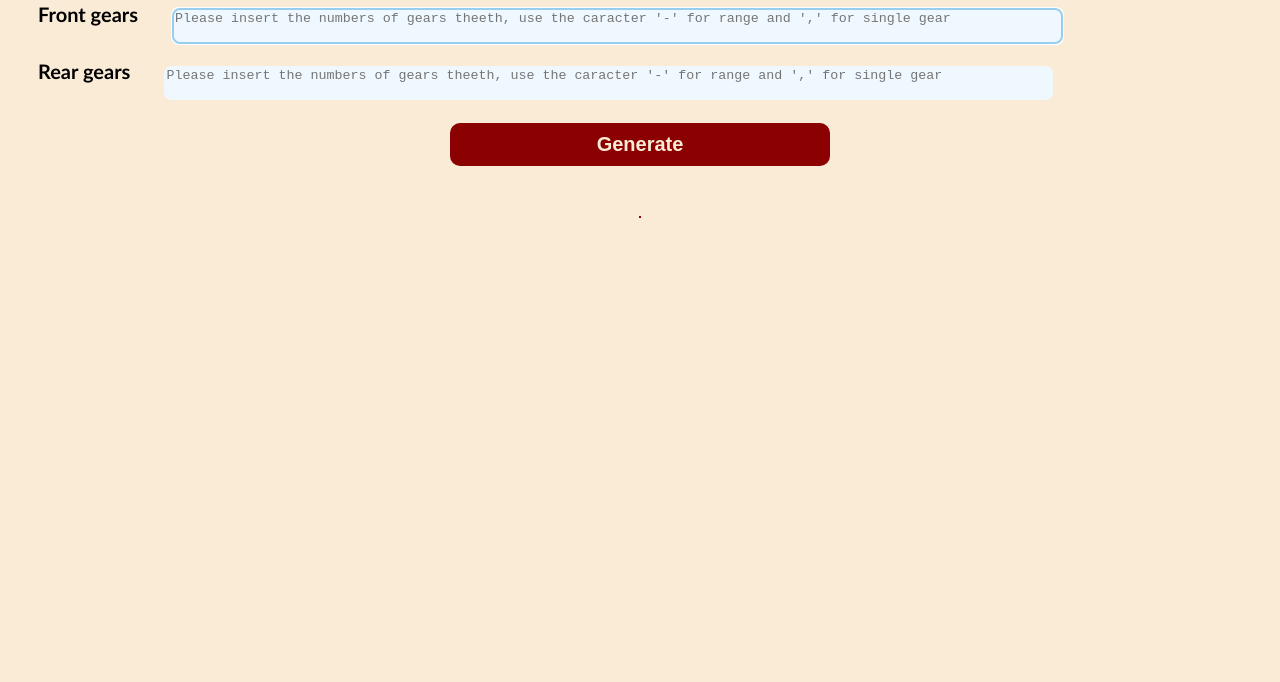
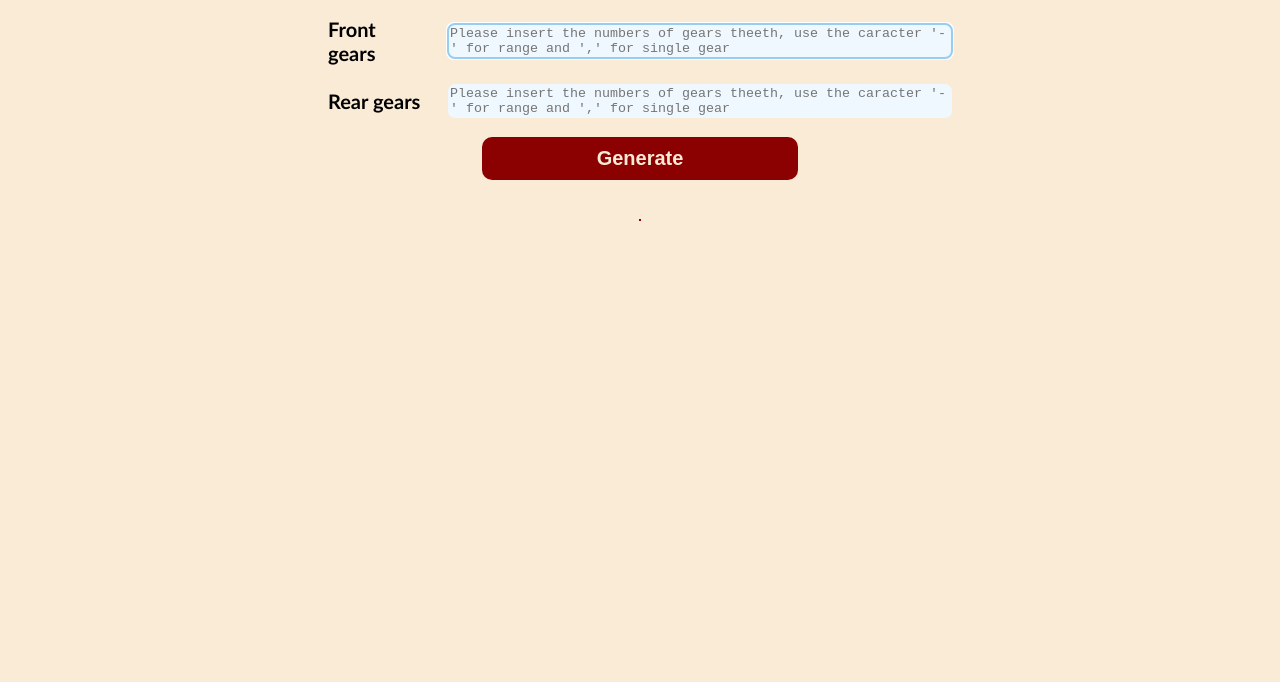
Before and after one commit to DanieleMeloni/html-gear-ratios, a plain HTML site: page index.html in a window 1280 px wide. Shown: the part 118-800 px from the top of the page. Drawn offline with Linux system fonts and the light colour scheme.

Commit message:
Add files via upload

```diff
--- a/index.html
+++ b/index.html
@@ -13,11 +13,20 @@
       table, th, td {
         border: 1px solid rgba(117, 10, 10, 0.3);
       }
-      div {
-        width: 100%;
-        margin-bottom: 50px;
+      .head {
+        display: flex;
+        flex-direction: column;
+        margin-bottom: 20px;
+      }
 
-      }
+      .head > div {
+        display: flex;
+        gap: 20px;
+        align-items: center;
+        justify-content: center
+
+
+;      }
 
       h1 {
         text-align: center;
@@ -27,37 +36,34 @@
 
       }
       label {
-        margin-left: auto;
-
-        width: 10%px;
-
-        line-height: 10px;
-        vertical-align: top ;
-
+        display:inline-flex;
+        flex-basis: 100px;
 
         font-size: 20px;
         font-weight: bold;
 
-        margin-top: 11px;
-        margin-bottom: 11px;
-        margin-right: 30px;
-        margin-left: 30px;
+
+        margin-left: 5%;
+
       }
+
+
 
       textarea {
         width: 70%;
+        flex-basis: 500px;
 
-        margin-right: auto;
+
         border-radius: 7px;
         border: 0px;
         background-color: aliceblue;
         outline-color: rgb(151, 206, 240);
-        margin-bottom: 20px;
+        margin-right: 5%;
       }
 
       button {
-        width: 30%;
-        margin-left: 35%;
+        width: 25%;
+        align-self: center;
         padding-top: 10px;
         padding-bottom: 10px;
         border: none;
@@ -66,9 +72,10 @@
         border-radius: 10px;
         font-size: 20px;
         font-weight: bold;
+
       }
 
-      #js-tableRatio{
+      #js-tableRatio {
         align-items: center;
         border-color: darkred;
         margin-left: auto;
@@ -83,7 +90,7 @@
     <div
     class="head">
       <h1>Gear Ratios</h1>
-
+      <div id="front-gears-container">
         <label>
           Front gears
         </label>
@@ -96,12 +103,14 @@
         style="resize:none"
         placeholder="Please insert the numbers of gears theeth, use the caracter '-' for range and ',' for single gear"
         ></textarea>
+      </div>
 
       <br>
-      <label>Rear gears</label>
+
+      <div id="rear-gears-container">
+        <label id="rear-label">Rear gears</label>
 
         <textarea
-
         id="js-textarea-rearGear"
         autofocus="autofocus"
         cols="60"
@@ -109,6 +118,7 @@
         style="resize:none"
         placeholder="Please insert the numbers of gears theeth, use the caracter '-' for range and ',' for single gear"
         ></textarea>
+      </div>
 
       <br>
       <button onclick="tableGenerate();">Generate</button>
```
Lines whose indentation alone changed are shown as unchanged.
